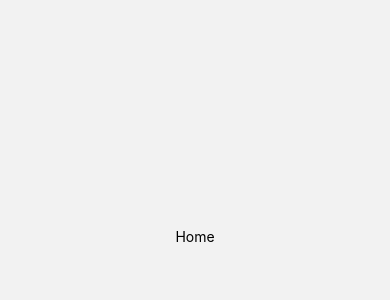
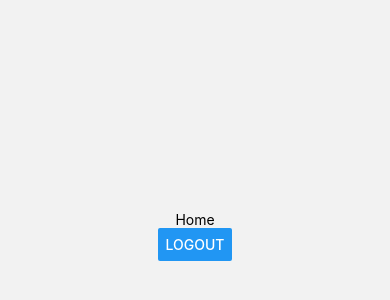
Before and after one commit to Jancera/Authentication-ContextAPI, a React Native app: screen /Home in a window 390 px wide. Shown: the part 186-486 px from the top of the page. Built offline with nearby package versions, Linux system fonts and the light colour scheme.

Commit message:
Aula 22.9

```diff
--- a/src/screens/Home.js
+++ b/src/screens/Home.js
@@ -1,10 +1,22 @@
 import React from "react";
-import { View, Text, StyleSheet } from "react-native";
+import { View, Text, StyleSheet, Button } from "react-native";
+
+import AsyncStorage from "@react-native-async-storage/async-storage";
+import { useNavigation } from "@react-navigation/core";
 
 const Home = () => {
+  const navigation = useNavigation();
+
   return (
     <View style={styles.container}>
       <Text>Home</Text>
+      <Button
+        title="LogOut"
+        onPress={async () => {
+          await AsyncStorage.removeItem("token");
+          navigation.navigate("SignIn");
+        }}
+      />
     </View>
   );
 };
--- a/src/screens/SignIn.js
+++ b/src/screens/SignIn.js
@@ -51,6 +51,8 @@ const SignIn = ({ navigation }) => {
             }
             loginUser(email, password);
             navigation.navigate("Home");
+            setEmail("");
+            setPassword("");
           }}
         >
           Login
--- a/src/screens/SignUp.js
+++ b/src/screens/SignUp.js
@@ -54,6 +54,9 @@ const SignUp = ({ navigation }) => {
             }
             createUser(name, email, password);
             navigation.navigate("SignIn");
+            setName("");
+            setEmail("");
+            setPassword("");
           }}
         >
           Criar
```
